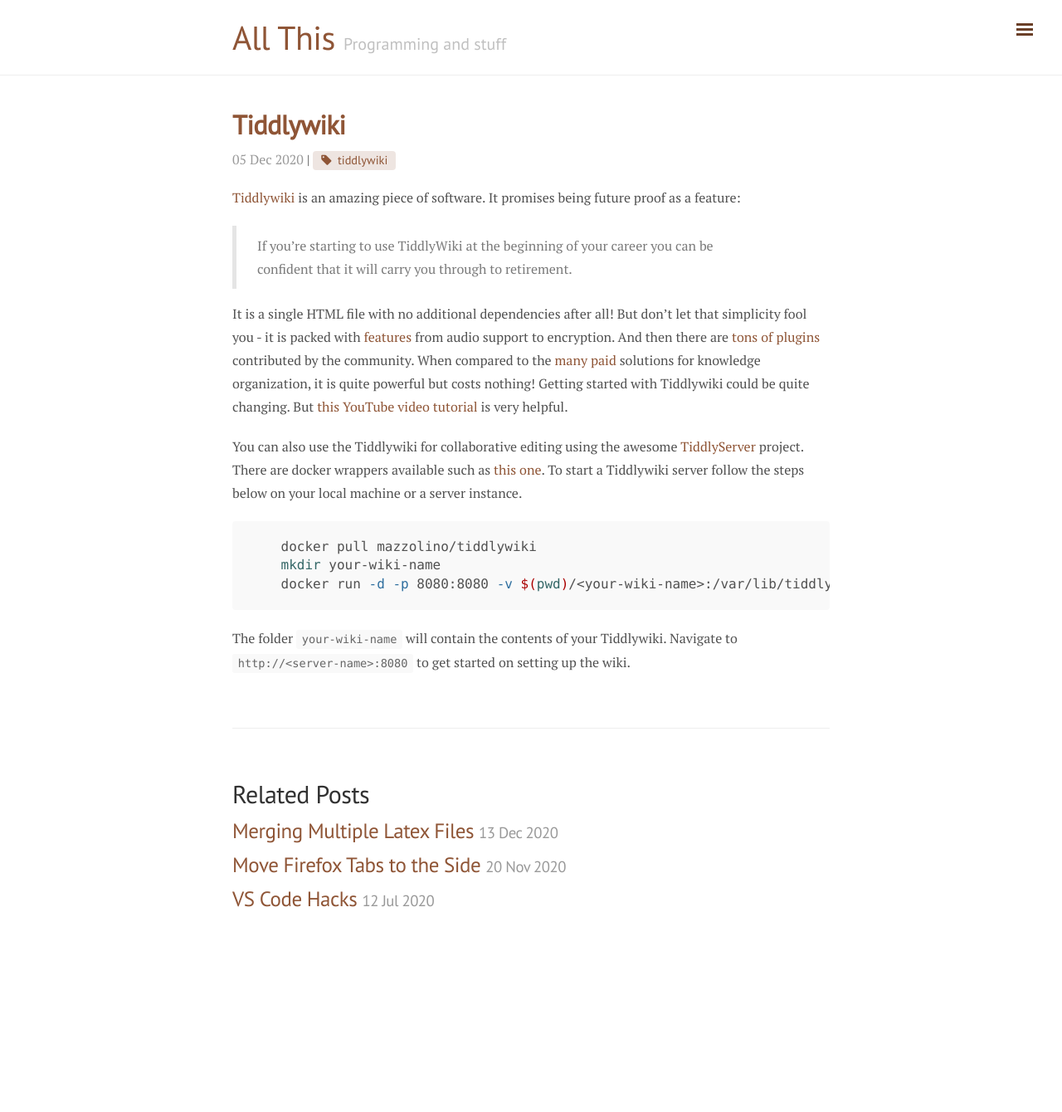
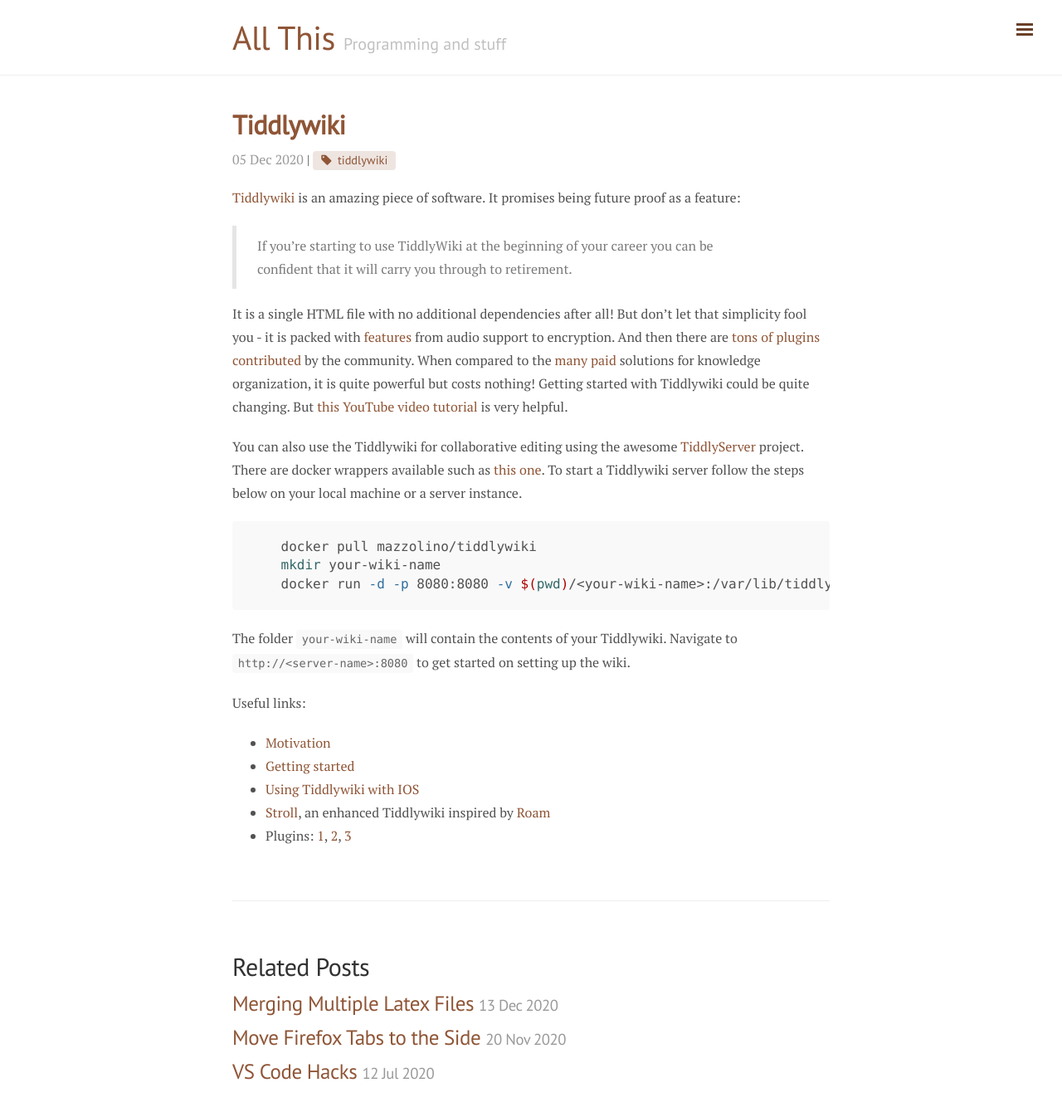
Before and after one commit to psuryan/psuryan.github.io, a Jekyll site: the page built from _posts/2020-12-05-Tiddlywiki.md, in a window 1280 px wide and 1367 px high. Shown: the top 1340 px of the window at 83% size. Built offline with Jekyll 4.4.1, drawn with Linux system fonts in a browser that asks for light colours; nearby versions of some CDN libraries.

Commit message:
More links

````diff
--- a/_posts/2020-12-05-Tiddlywiki.md
+++ b/_posts/2020-12-05-Tiddlywiki.md
@@ -11,7 +11,7 @@
 
 
 It is a single HTML file with no additional dependencies after all! But don't let that simplicity fool you - it is packed with [features](https://tiddlywiki.com/#Features) from audio support to encryption.
-And then there are [tons of](https://tiddlywiki.com/static/Plugins.html) [plugins](https://tid.li/tw5/plugins.html) contributed by the community. When compared to the [many](https://getnotion.com/) [paid](https://roamresearch.com/) solutions for knowledge organization, it is quite powerful but costs nothing!
+And then there are [tons of](https://tiddlywiki.com/static/Plugins.html) [plugins](https://tid.li/tw5/plugins.html) [contributed](https://dynalist.io/d/zUP-nIWu2FFoXH-oM7L7d9DM) by the community. When compared to the [many](https://getnotion.com/) [paid](https://roamresearch.com/) solutions for knowledge organization, it is quite powerful but costs nothing!
 Getting started with Tiddlywiki could be quite changing. But [this YouTube video tutorial](https://youtu.be/ZMGpAW0z_Bo) is very helpful.
 
 You can also use the Tiddlywiki for collaborative editing using the awesome [TiddlyServer](https://arlen22.github.io/tiddlyserver/) project. There are docker wrappers available such as [this one](https://github.com/djmaze/tiddlywiki-docker).
@@ -24,3 +24,10 @@
 ```
 
 The folder `your-wiki-name` will contain the contents of your Tiddlywiki. Navigate to `http://<server-name>:8080` to get started on setting up the wiki.
+
+Useful links:
+* [Motivation](https://jagtalon.com/2020/05/22/hello-tiddlywiki)
+* [Getting started](https://nesslabs.com/tiddlywiki-beginner-tutorial)
+* [Using Tiddlywiki with IOS](https://jagtalon.com/2020/07/05/working-with-tiddlywiki-on-ios)
+* [Stroll](https://giffmex.org/stroll/stroll.html), an enhanced Tiddlywiki inspired by [Roam](https://roamresearch.com/)
+* Plugins: [1](https://tiddlywiki.com/static/Plugins.html), [2](https://tid.li/tw5/plugins.html), [3](https://dynalist.io/d/zUP-nIWu2FFoXH-oM7L7d9DM)
````
Also changed, not shown: other parts of _posts/2020-12-05-Tiddlywiki.md (+1 -1 lines).
